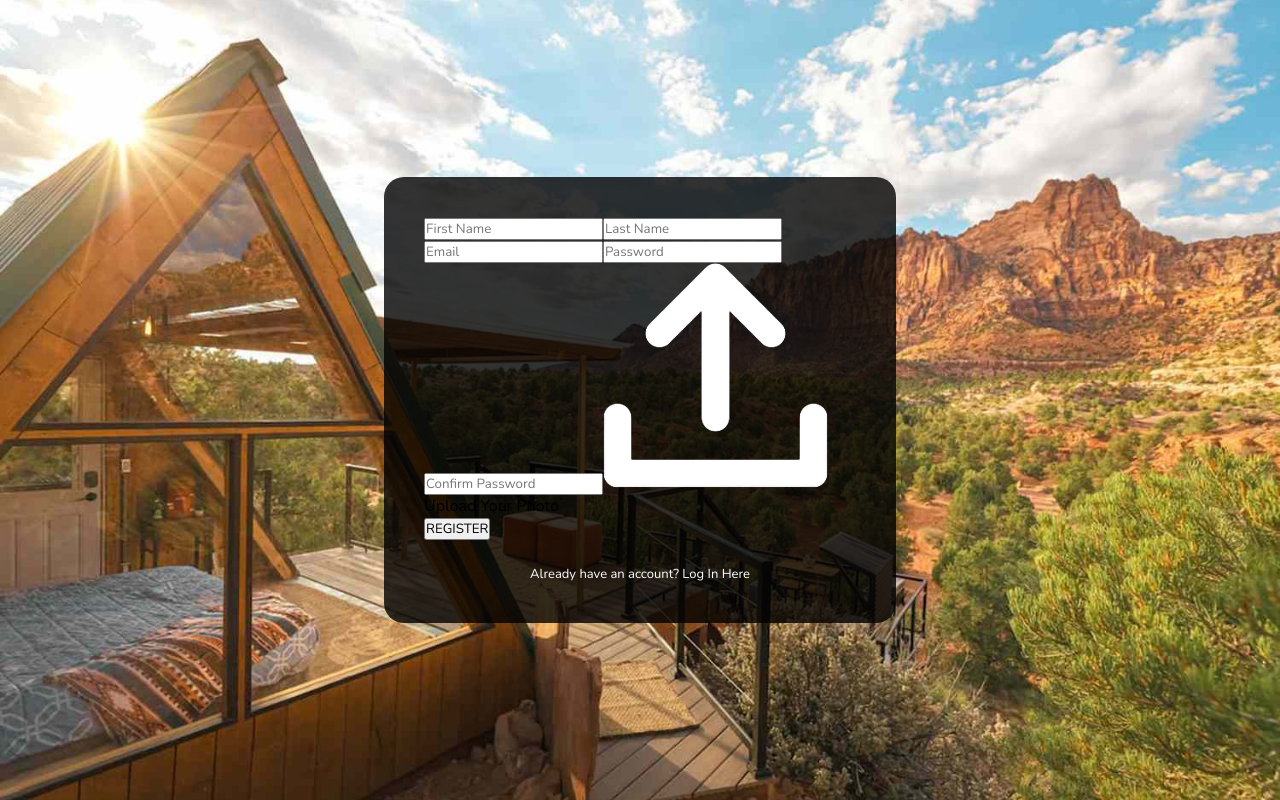
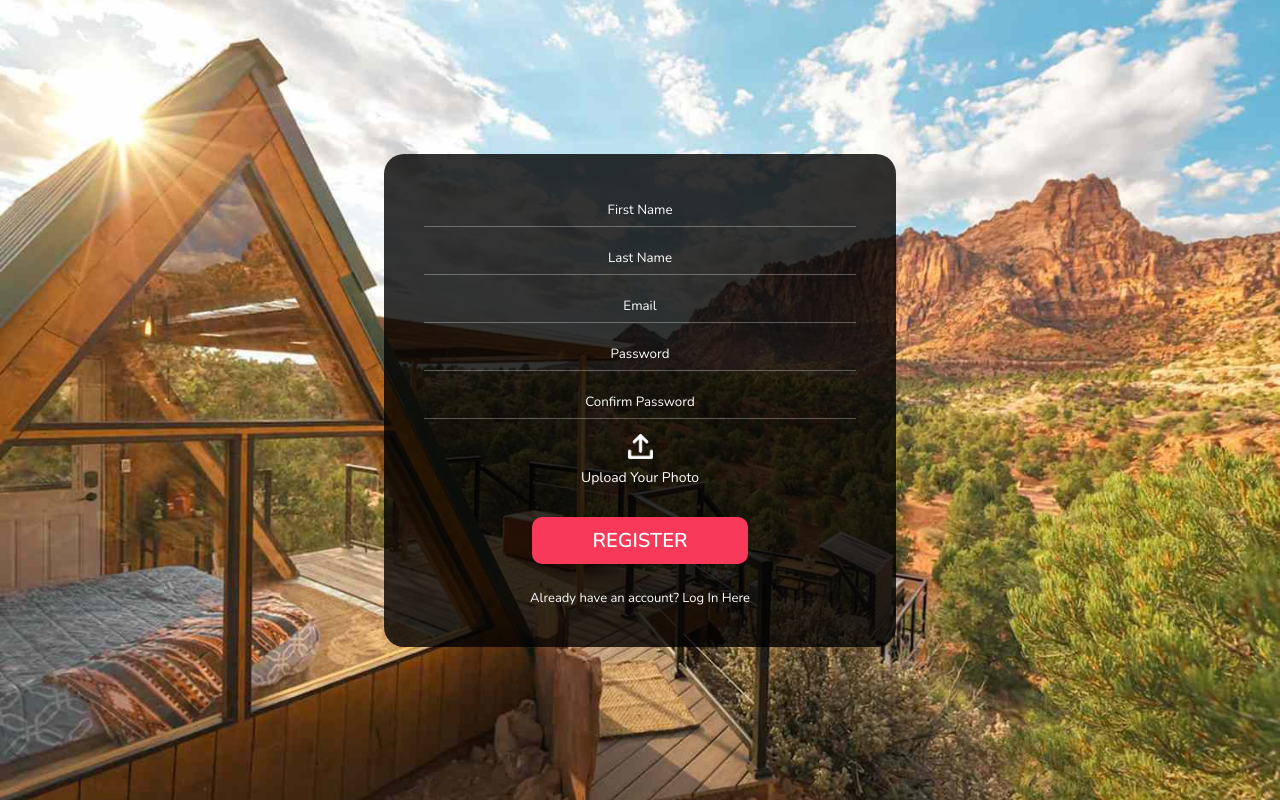
Before and after one commit to Lunatoic/DreamNEST, a React (Create React App) app in the folder client/: page /register in a window 1280 px wide. Built offline with nearby package versions, Linux system fonts and the light colour scheme.

Commit message:
Front-end of register page is complete and we started working on backend

```diff
--- a/client/src/pages/RegisterPage.jsx
+++ b/client/src/pages/RegisterPage.jsx
@@ -3,46 +3,67 @@
 import "../styles/Register.scss";
 
 const RegisterPage = () => {
+
+  const [formData, setFormData] = useState({
+    firstName: "",
+    lastName: "",
+    email: "",
+    password: "",
+    confirmPassword: "",
+    profileImage: null,
+  });
+
+  const handleChange = (e) => {
+    const { name, value, files } = e.target;
+    setFormData({
+      ...formData,
+      [name]: value,
+      [name]: name === "profileImage" ? files[0] : value,
+    });
+  };
+
+  console.log(formData)
+
   return (
     <div className="register">
       <div className="register_content">
-        <form action="">
+        <form className="register_content_form">
 
         <input
             placeholder="First Name"
             name="firstName"
-            // value={formData.firstName}
-            // onChange={handleChange}
+            value={formData.firstName}
+            onChange={handleChange}
             required
           />
           <input
             placeholder="Last Name"
             name="lastName"
-            // value={formData.lastName}
-            // onChange={handleChange}
+            value={formData.lastName}
+            onChange={handleChange}
             required
           />
           <input
             placeholder="Email"
             name="email"
             type="email"
-            // value={formData.email}
-            // onChange={handleChange}
+            value={formData.email}
+            onChange={handleChange}
             required
           />
           <input
             placeholder="Password"
             name="password"
-            // value={formData.password}
-            // onChange={handleChange}
+            value={formData.password}
+            onChange={handleChange}
             type="password"
             required
           />
           <input
             placeholder="Confirm Password"
             name="confirmPassword"
-            // value={formData.confirmPassword}
-            // onChange={handleChange}
+            value={formData.confirmPassword}
+            onChange={handleChange}
             type="password"
             required
           />
@@ -52,12 +73,21 @@
           name="profileImage"
           accept="image/*"
           style={{display:"none"}}
+          onChange={handleChange}
           required
           />
           <label htmlFor="image">
             <img src="/assets/addImage.png" alt="add profile photo" />
             <p>Upload Your Photo</p>
           </label>
+
+          {formData.profileImage && (
+            <img
+              src={URL.createObjectURL(formData.profileImage)}
+              alt="profile photo"
+              style={{ maxWidth: "80px" }}
+            />
+          )}
 
           <button type="submit">REGISTER</button>
 
```
